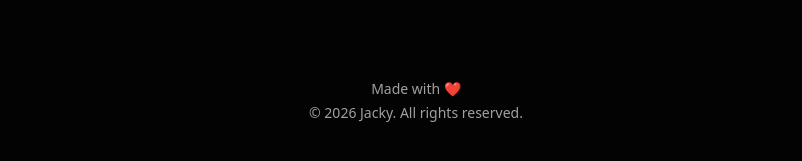
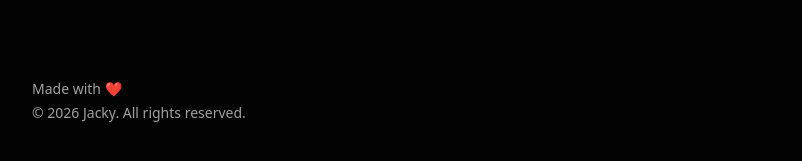
Before and after one commit to newbdez33/jacky.jp, a Next.js app: page / in a window 1280 px wide. Shown: the part 385-546 px from the top of the page, without its empty margins (224-1026 px from the left). Built offline with nearby package versions, Linux system fonts and the light colour scheme; no server answers.

Commit message:
Align footer to the left

```diff
--- a/components/footer.tsx
+++ b/components/footer.tsx
@@ -1,7 +1,7 @@
 export function Footer() {
   return (
-    <footer className="py-6 md:py-8 text-center text-sm text-muted-foreground animate-in fade-in slide-in-from-bottom-8 duration-700 delay-300">
-      <div className="container mx-auto px-4">
+    <footer className="py-6 md:py-8 text-sm text-muted-foreground animate-in fade-in slide-in-from-bottom-8 duration-700 delay-300">
+      <div className="max-w-3xl mx-auto px-4 md:px-0">
         <p>Made with ❤️</p>
         <p className="mt-1">© 2026 Jacky. All rights reserved.</p>
       </div>
```
